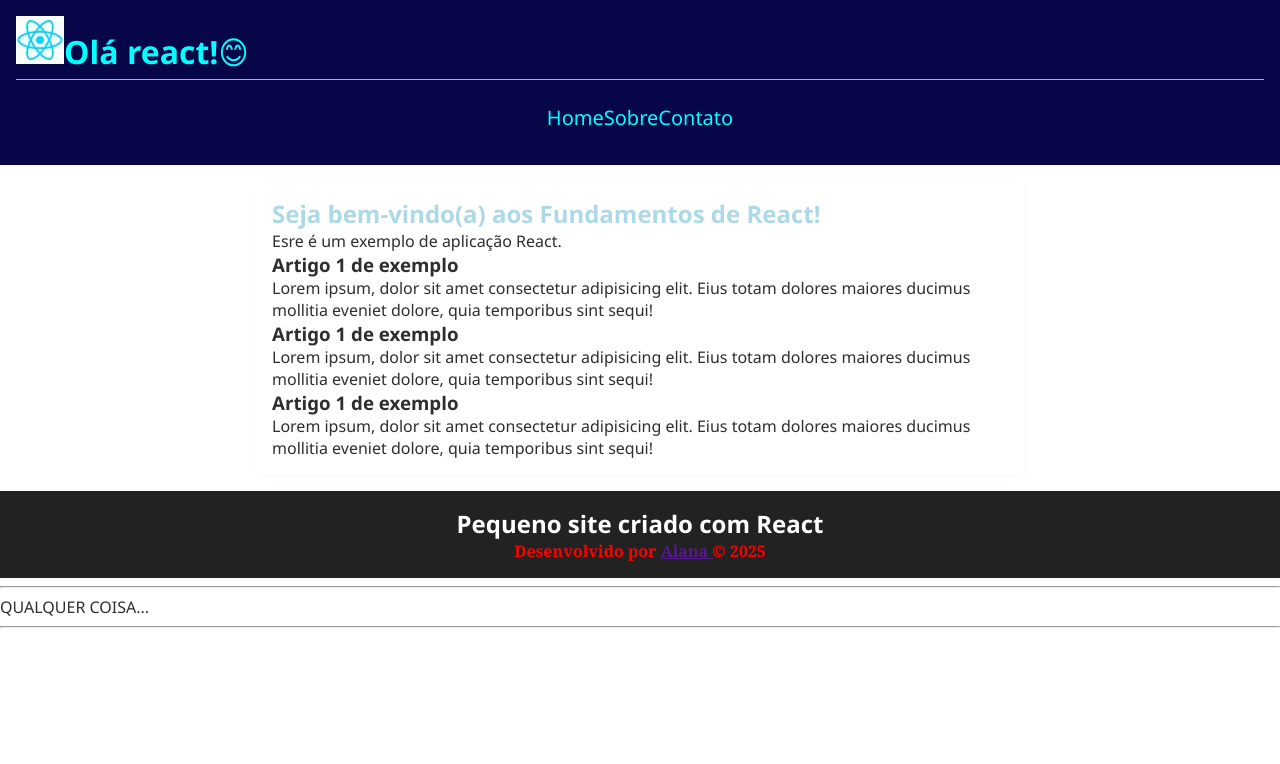
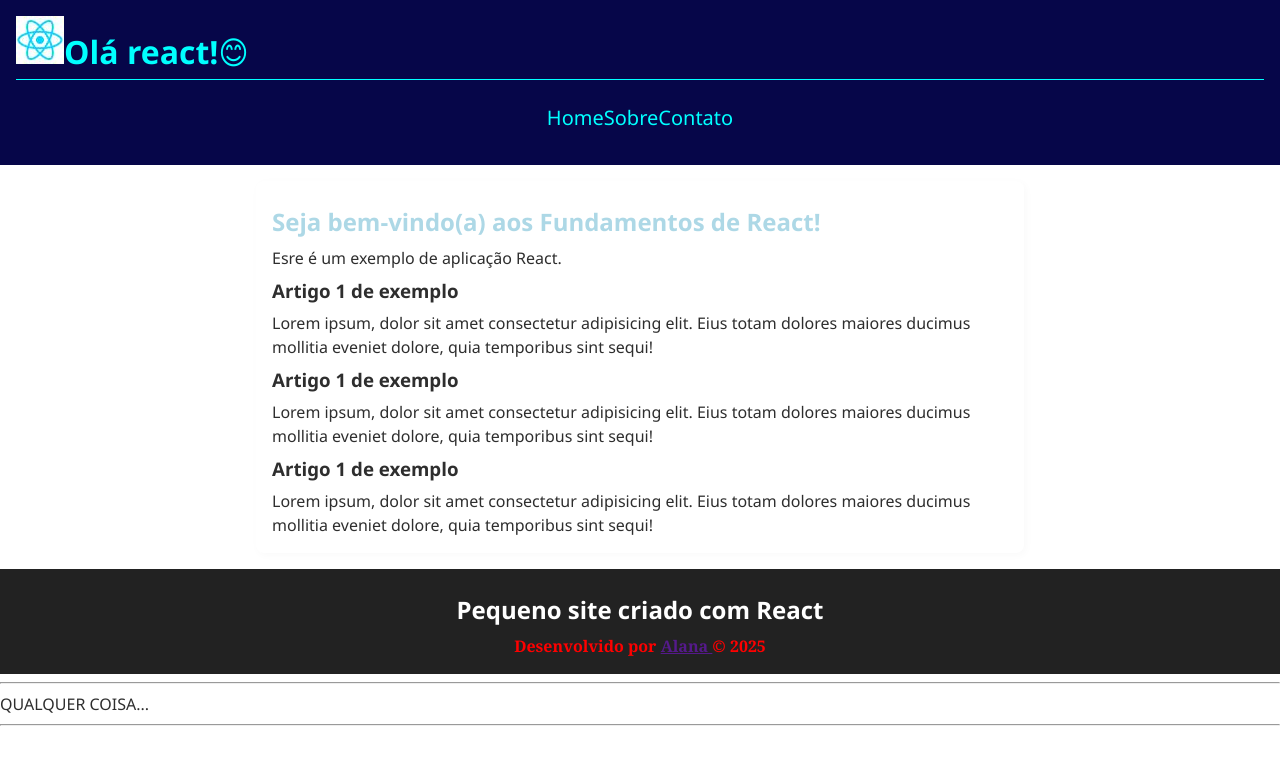
Before and after one commit to alanasrocha08/react-fundamentos, a React (Vite) app: page / in a window 1280 px wide. Shown: the top 764 px of the page. Built offline with nearby package versions, Linux system fonts and the light colour scheme.

Commit message:
Adiciona css no artigo

```diff
--- a/src/global.css
+++ b/src/global.css
@@ -28,3 +28,12 @@ footer p {
 .outro-texto {
   text-transform: uppercase;
 }
+
+p {
+  line-height: 1.5;
+}
+
+h2,
+h3 {
+  margin: 0.5rem 0;
+}
```
Also changed, not shown: src/components/Artigo/Artigo.module.css (added, +7 -0 lines).
